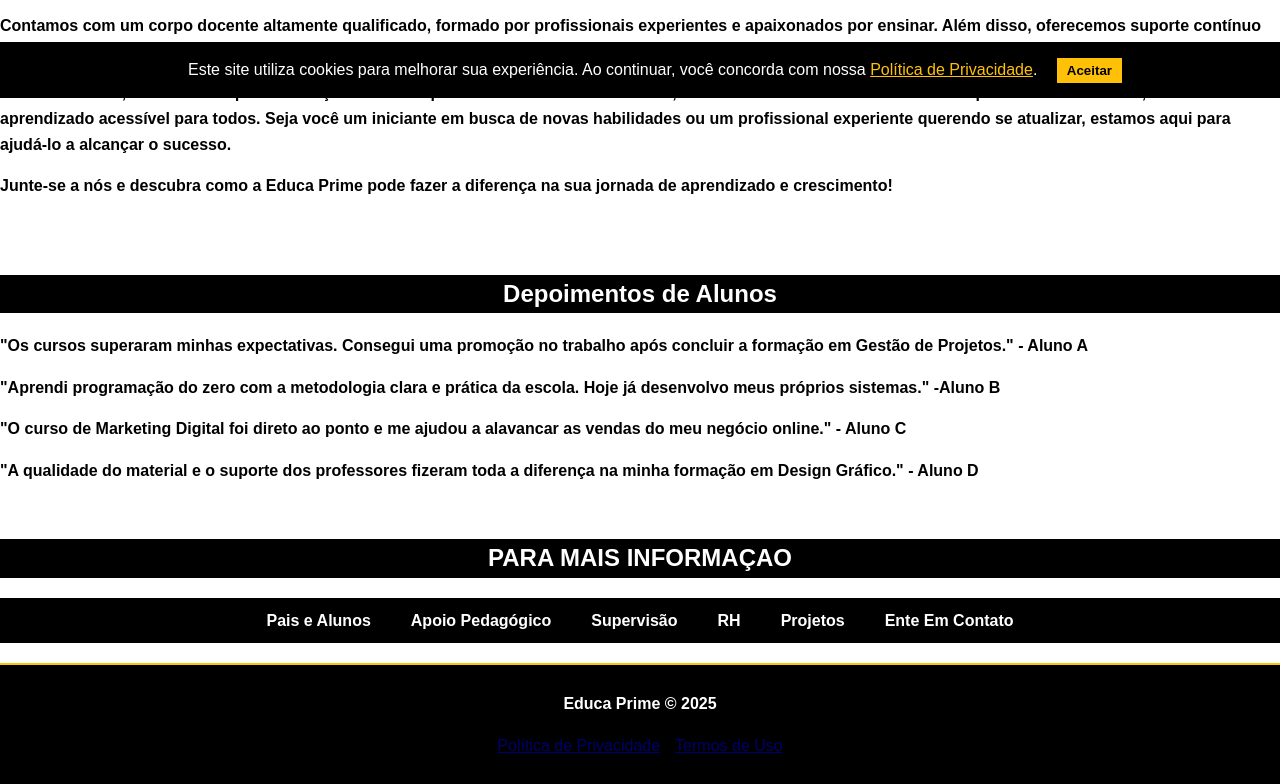
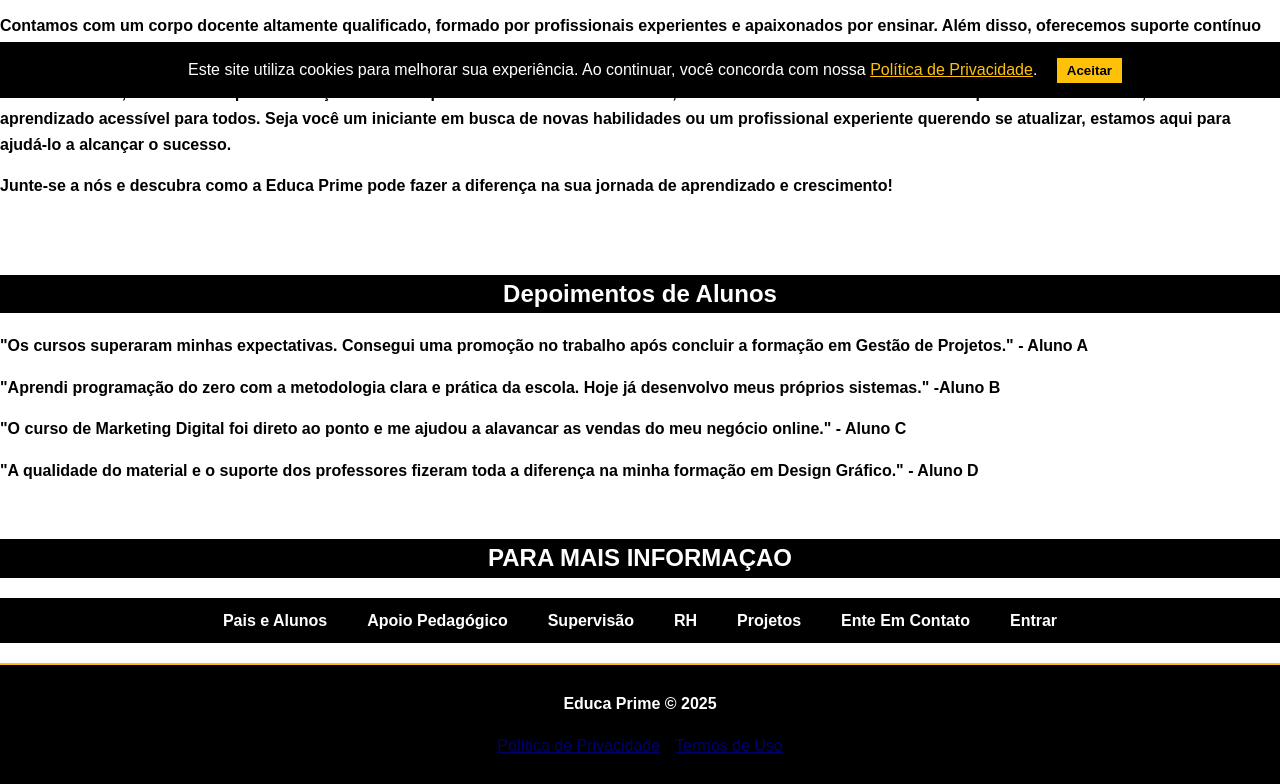
Before and after one commit to gerson762/PROJETO-_CSM, a plain HTML site: page projeto ADS/index.html in a window 1280 px wide. Shown: the part 702-1486 px from the top of the page. Drawn offline with Linux system fonts and the light colour scheme.

Commit message:
Update index.html

```diff
--- a/projeto ADS/index.html
+++ b/projeto ADS/index.html
@@ -76,6 +76,7 @@
         <li><a href="rh.html" aria-label="Ir para a seção RH">RH</a></li>
         <li><a href="projetos.html" aria-label="Ir para a seção Projetos">Projetos</a></li>
         <li><a href="contato.html" aria-label="Ir para a seçao de contato">Ente Em Contato</a></li>
+        <li><a herf="login.html" aria-lebel="Ir para a pagina de login">Entrar</a></li>
     </ul>
 </nav>
 
```
